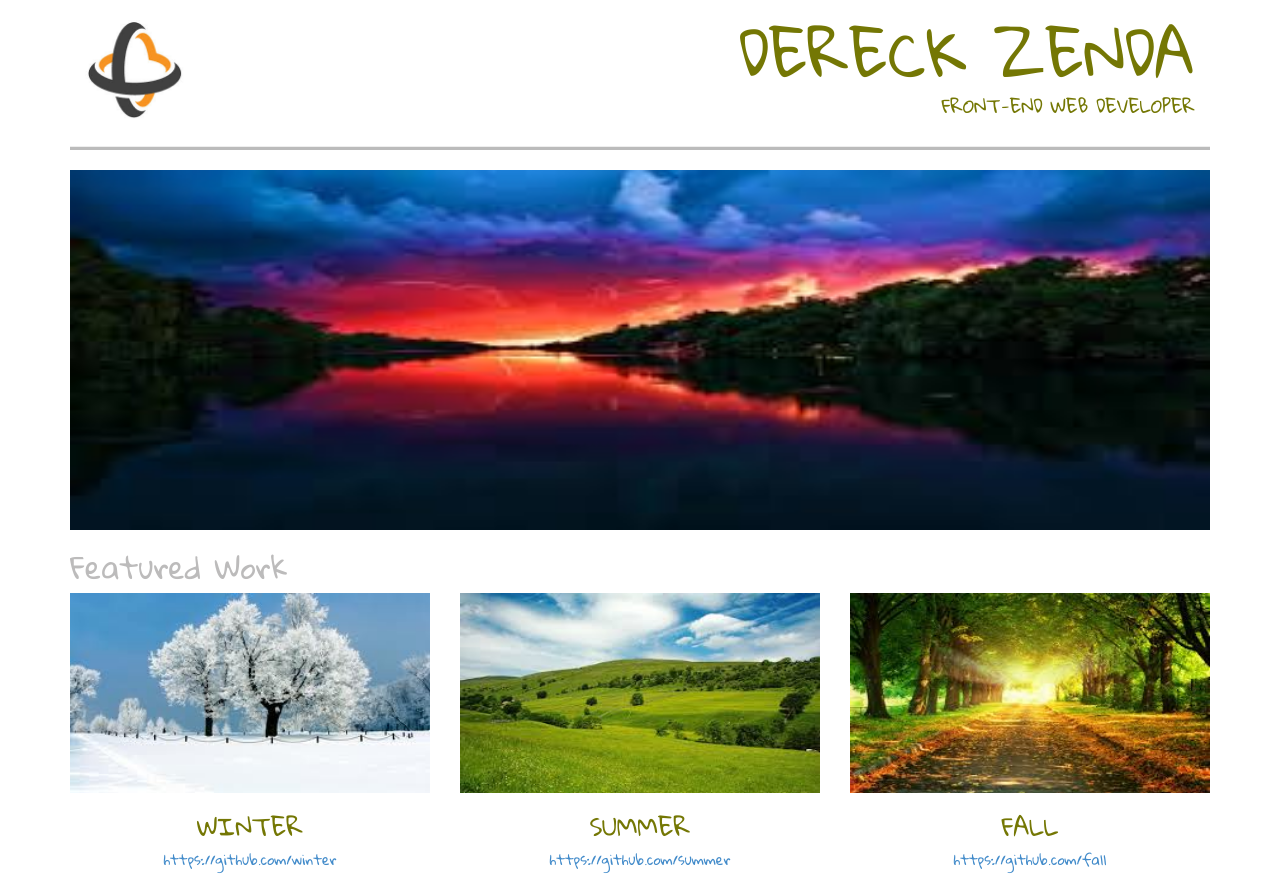
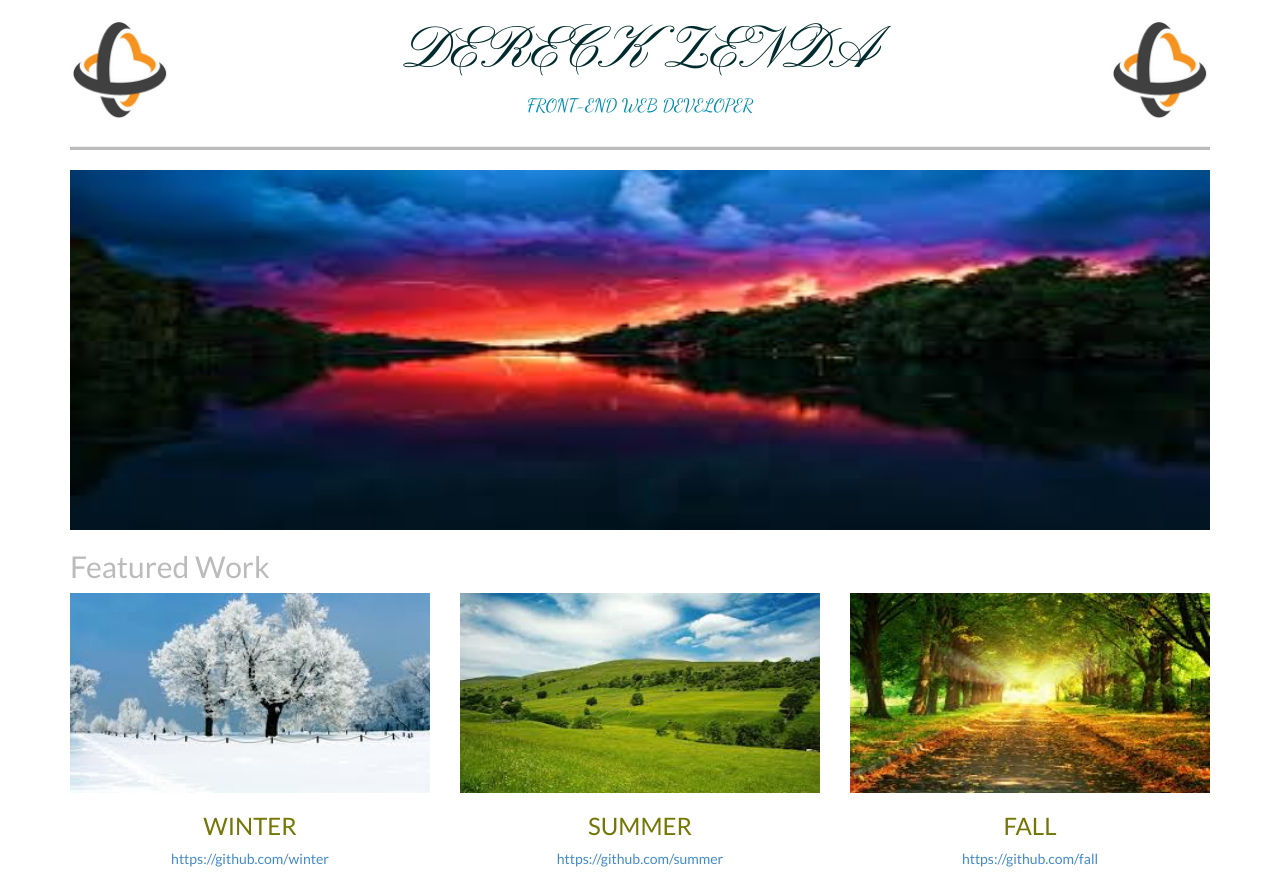
Before and after one commit to zendad/zendad.github.io, a plain HTML site: page index.html in a window 1280 px wide. Drawn offline with nearby package versions, Linux system fonts and the light colour scheme; a web font is replaced by a local one.

Commit message:
Added README.md and changes to header and font

```diff
--- a/css/style.css
+++ b/css/style.css
@@ -5,9 +5,9 @@
  }
 
 body{
- 	font-family: 'Gloria Hallelujah';
+ 	font-family: 'lato', sans-serif;
  	color: #747704;
- 	font-weight: 300;
+ 	font-weight: 400;
  	background-color: white;
  }
 
@@ -48,7 +48,9 @@ body{
 /*title super*/
 .title-super{
  	font-size: 60px;
- }
+ 	font-family: 'pinyon script', cursive;
+ 	color: #002b2e;
+}
 
 /*title logo*/
 .title-logo{
@@ -61,3 +63,9 @@ hr {
  	width: 100%;
 	background-color: #bbb;
 }
+
+/*h4*/
+h4{
+	font-family: 'dancing script', cursive;
+	color: #008cb0;
+}
--- a/index.html
+++ b/index.html
@@ -1,8 +1,8 @@
 <!DOCTYPE html>
-<html lang='en'>
+<html>
 <head>
 	<meta charset='utf-8'>
-    <link href='http://fonts.googleapis.com/css?family=Gloria+Hallelujah|Indie+Flower|Pacifico' rel='stylesheet' type='text/css'>
+    <link href='http://fonts.googleapis.com/css?family=Crafty+Girls%7cYellowtail%7cLato:300,400%7cDancing+Script%7cPinyon+Script' rel='stylesheet' type='text/css'>
     <link rel='stylesheet' href='css/bootstrap.min.css'>
     <link rel='stylesheet' href='css/style.css' type='text/css'>
     <script type='text/javascript' src='http://code.jquery.com/jquery-2.1.1.min.js'></script>
@@ -14,12 +14,13 @@
 <body>
 	<div class='container'>
 		<header>
-			<div>
-				<div class='col-md-2'><img src='images/logo.jpg' class='img-responsive logo title-logo' alt='Logo'></div>
-				<div class='col-md-10 text-right text-uppercase'>
+			<div class='row'>
+				<div class='col-md-3'><img src='images/logo.jpg' class='img-responsive logo title-logo' alt='Logo'></div>
+				<div class='col-md-6 text-center text-uppercase'>
 					<h1 class='text-thin title-super'>Dereck Zenda</h1>
 					<h4>Front-end Web DEveloper</h4>
 				</div>
+        <div class='col-md-3'><img src='images/logo.jpg' class='img-responsive logo pull-right title-logo' alt='Logo'></div>
 			</div>
 		</header>
 		<div class='row'>
```
Also changed, not shown: 1 other file.
